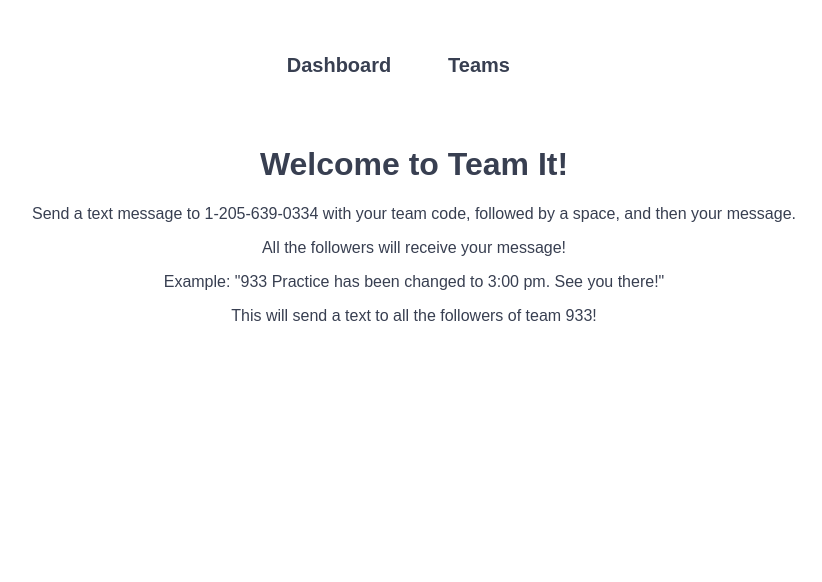
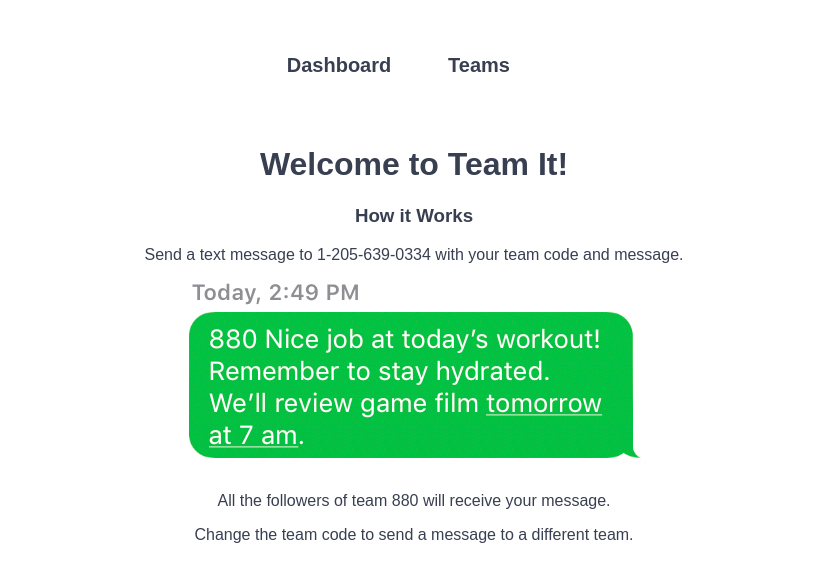
Before and after one commit to marshallhouston/team-it, a React (Create React App) app: page / in a window 1280 px wide. Shown: the top 582 px of the page, without its empty margins (226-1048 px from the left). Built offline with nearby package versions, Linux system fonts and the light colour scheme.

Commit message:
Add example message picture and change texts on Welcome screen.

```diff
--- a/src/components/Welcome.js
+++ b/src/components/Welcome.js
@@ -4,10 +4,15 @@
   return (
     <div className="welcome">
       <h1> Welcome to Team It! </h1>
-      <p> Send a text message to 1-205-639-0334 with your team code, followed by a space, and then your message.</p>
-      <p> All the followers will receive your message! </p>
-      <p> Example: "933 Practice has been changed to 3:00 pm. See you there!"</p>
-      <p> This will send a text to all the followers of team 933!</p>
+      <div className="welcome-info">
+        <h3>How it Works</h3>
+        <div className="welcome-text">
+          <p>Send a text message to 1-205-639-0334 with your team code and message.</p>
+          <img src="/team_it_message.png" alt="Example text message" className="message-image"></img>
+          <p>All the followers of team 880 will receive your message.</p>
+          <p>Change the team code to send a message to a different team.</p>
+      </div>
+      </div>
     </div>
   )
 }
```
Also changed, not shown: public/team_it_message.png (added).
